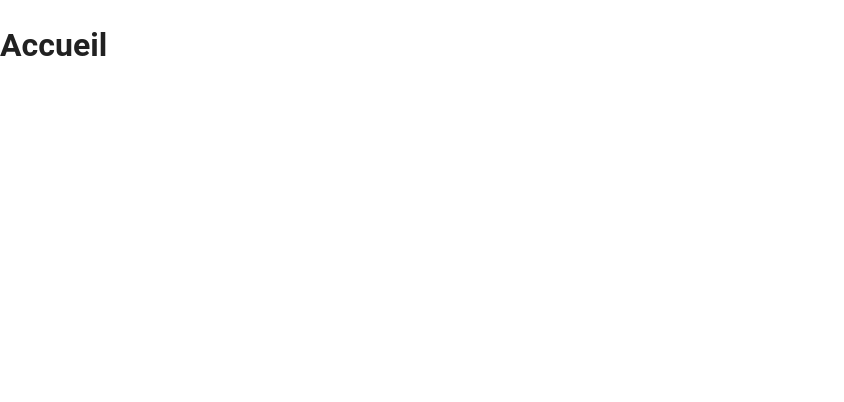
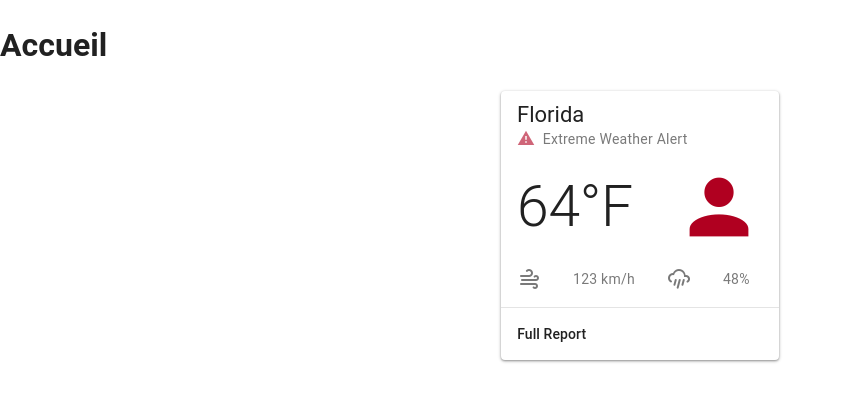
Before and after one commit to GenXwater/vueJS_exercices, a Nuxt app in the folder vue_app_gestion/: page / in a window 1280 px wide. Shown: the top 402 px of the page, without its empty margins (0-844 px from the left). Built offline with nearby package versions, Linux system fonts and the light colour scheme.

Commit message:
Enhance weather display component with detailed information and interactive slider

```diff
--- a/vue_app_gestion/app/pages/index.vue
+++ b/vue_app_gestion/app/pages/index.vue
@@ -1,3 +1,109 @@
 <template>
     <h1>Accueil</h1>
+    <v-card
+        class="mx-auto"
+        max-width="368"
+    >
+        <v-card-item title="Florida">
+        <template v-slot:subtitle>
+            <v-icon
+            class="me-1 pb-1"
+            color="error"
+            icon="mdi-alert"
+            size="18"
+            ></v-icon>
+
+            Extreme Weather Alert
+        </template>
+        </v-card-item>
+
+        <v-card-text class="py-0">
+        <v-row class="align-center" density="compact">
+            <v-col
+            class="text-display-large font-weight-light"
+            cols="6"
+            >
+            64&deg;F
+            </v-col>
+
+            <v-col class="text-right" cols="6">
+            <v-icon
+                color="error"
+                icon="mdi-account"
+                size="88"
+            ></v-icon>
+            </v-col>
+        </v-row>
+        </v-card-text>
+
+        <div class="d-flex py-3 justify-space-between">
+        <v-list-item
+            density="compact"
+            prepend-icon="mdi-weather-windy"
+        >
+            <v-list-item-subtitle>123 km/h</v-list-item-subtitle>
+        </v-list-item>
+
+        <v-list-item
+            density="compact"
+            prepend-icon="mdi-weather-pouring"
+        >
+            <v-list-item-subtitle>48%</v-list-item-subtitle>
+        </v-list-item>
+        </div>
+
+        <v-expand-transition>
+        <div v-if="expand">
+            <div class="py-2">
+            <v-slider
+                v-model="time"
+                :max="6"
+                :step="1"
+                :ticks="labels"
+                class="mx-4"
+                color="primary"
+                density="compact"
+                show-ticks="always"
+                thumb-size="10"
+                hide-details
+            ></v-slider>
+            </div>
+
+            <v-list class="bg-transparent">
+            <v-list-item
+                v-for="item in forecast"
+                :key="item.day"
+                :append-icon="item.icon"
+                :subtitle="item.temp"
+                :title="item.day"
+            >
+            </v-list-item>
+            </v-list>
+        </div>
+        </v-expand-transition>
+
+        <v-divider></v-divider>
+
+        <v-card-actions>
+        <v-btn
+            :text="!expand ? 'Full Report' : 'Hide Report'"
+            @click="expand = !expand"
+        ></v-btn>
+        </v-card-actions>
+    </v-card>
 </template>
+
+
+<script setup>
+    import { ref } from 'vue'
+
+    const labels = { 0: 'SU', 1: 'MO', 2: 'TU', 3: 'WED', 4: 'TH', 5: 'FR', 6: 'SA' }
+    const forecast = [
+        { day: 'Tuesday', icon: 'mdi-white-balance-sunny', temp: '24\u00B0/12\u00B0' },
+        { day: 'Wednesday', icon: 'mdi-white-balance-sunny', temp: '22\u00B0/14\u00B0' },
+        { day: 'Thursday', icon: 'mdi-cloud', temp: '25\u00B0/15\u00B0' },
+    ]
+
+    const expand = ref(false)
+    const time = ref(0)
+</script>
```
